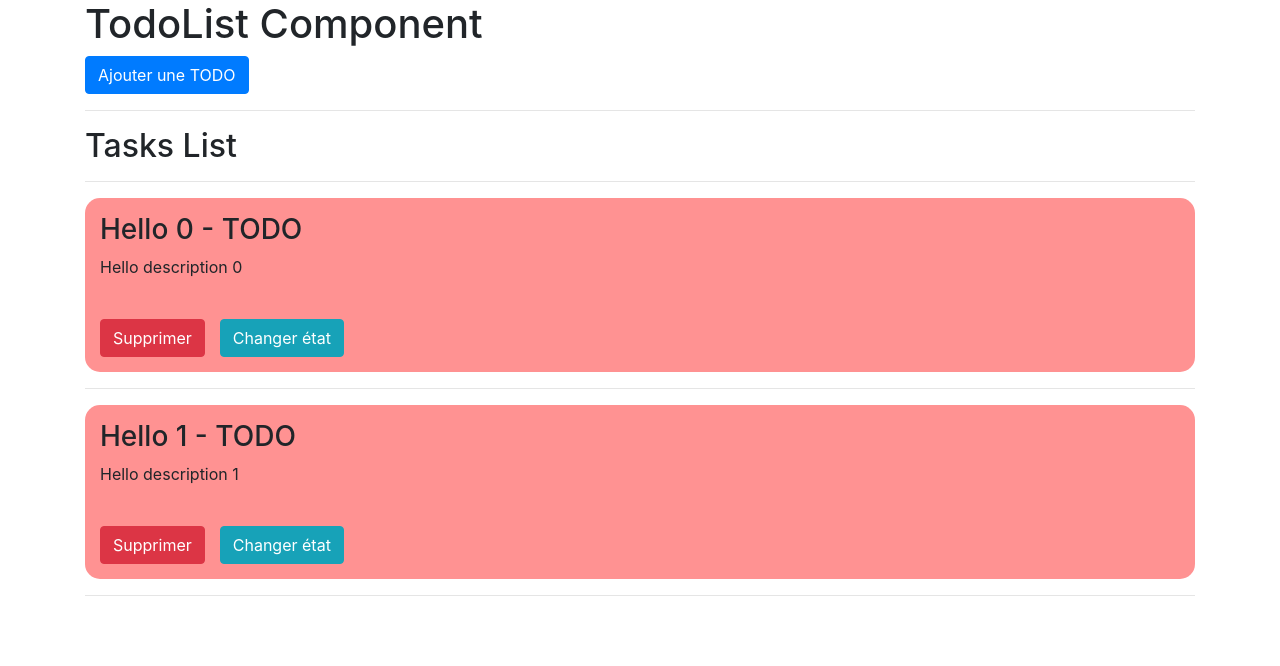
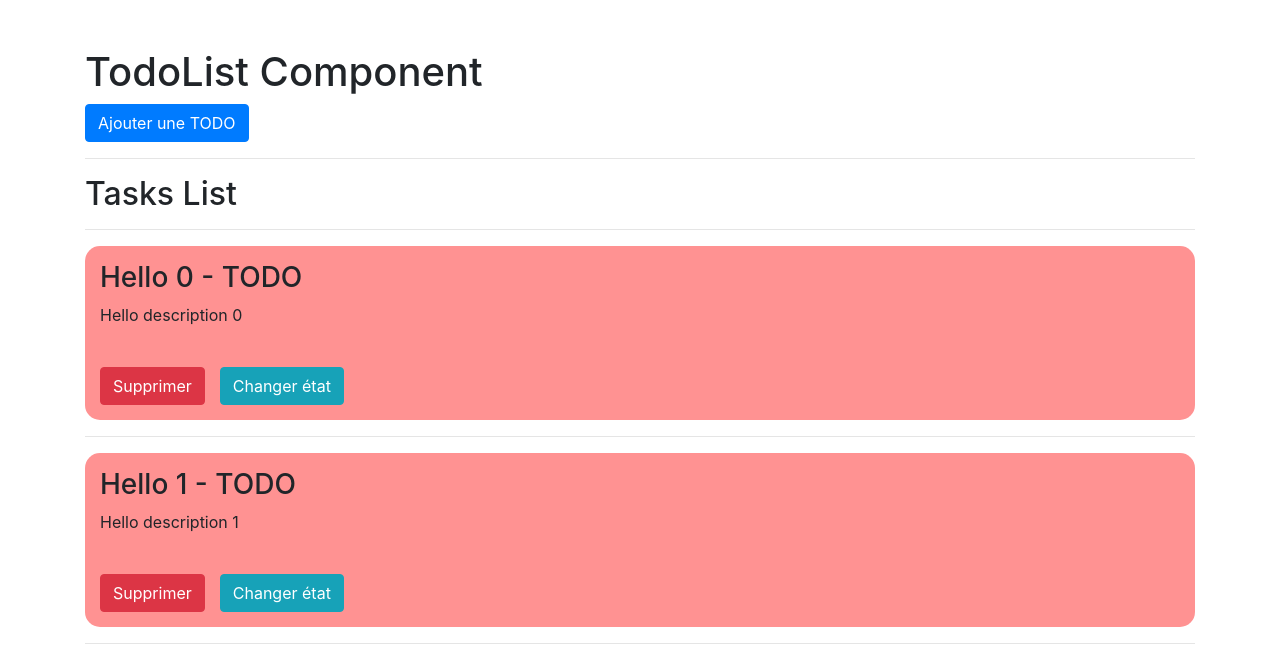
Before and after one commit to thisaurel/3il-angular, an Angular app in the folder tp1/: page / in a window 1280 px wide. Shown: the top 666 px of the page. Built offline with nearby package versions, Linux system fonts and the light colour scheme.

Commit message:
padding top

```diff
--- a/tp1/src/styles.scss
+++ b/tp1/src/styles.scss
@@ -1,2 +1,5 @@
 /* You can add global styles to this file, and also import other style files */
 @import "../node_modules/bootstrap/scss/bootstrap.scss";
+html, body {
+    padding-top: 1.5rem;
+}
```
